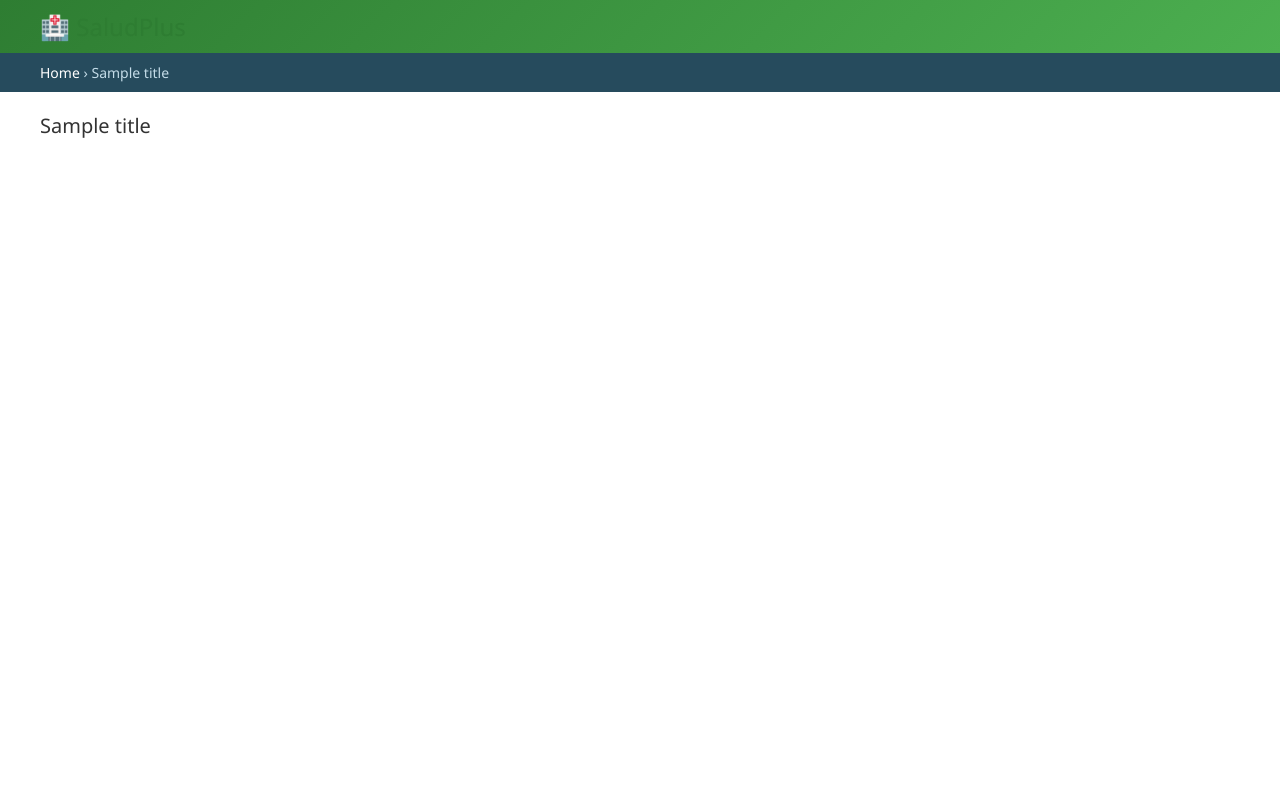
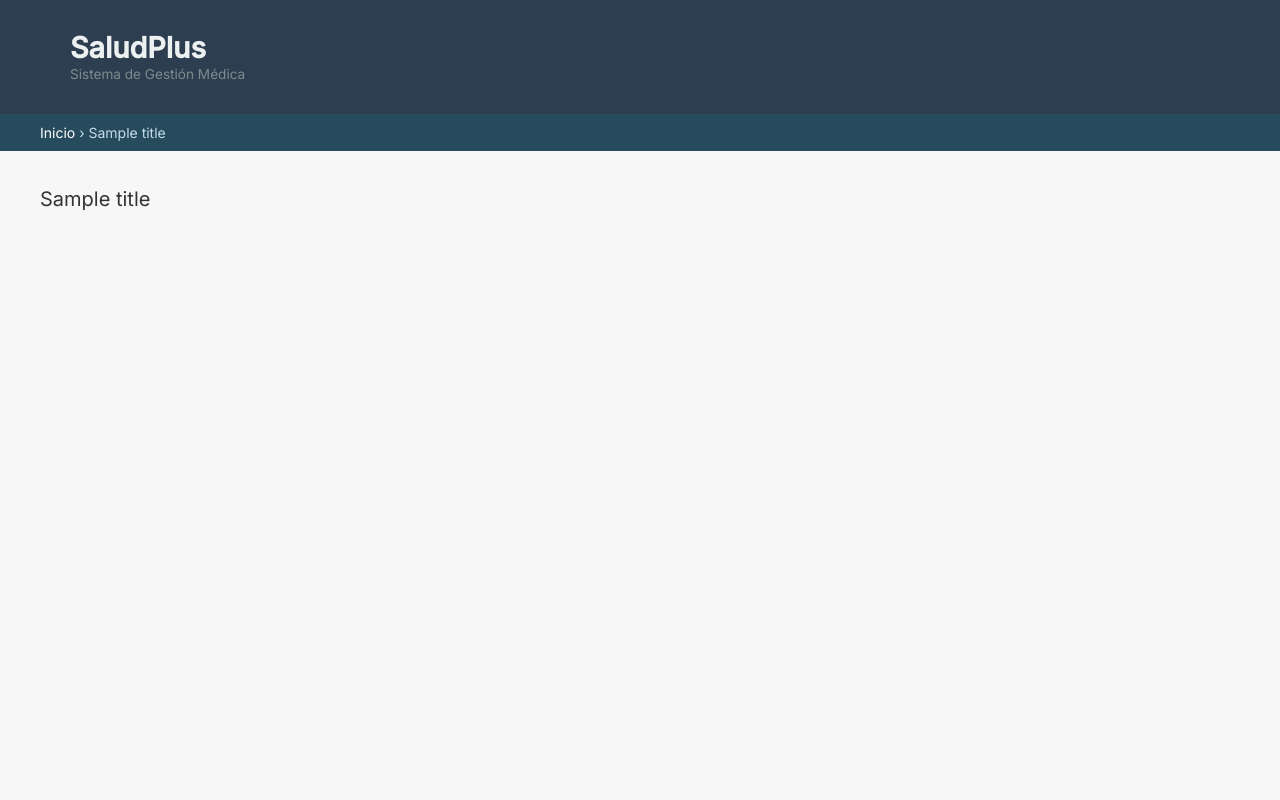
Before and after one commit to Grupo3-SaludPlus/Saludplus-solo, a Django app: template Backend-saludplus/templates/admin/base_site.html in a window 1280 px wide. Run offline with Django 5.2, Linux system fonts and the light colour scheme; the template is opened without the code that fills it: most values are stand-ins (such as "Sample title", 1, 10 or a date in 2020).

Commit message:
Back-visual

```diff
--- a/Backend-saludplus/api/urls.py
+++ b/Backend-saludplus/api/urls.py
@@ -1,6 +1,7 @@
 from django.urls import path, include
 from rest_framework.routers import DefaultRouter
 from . import views
+from rest_framework.authtoken.views import obtain_auth_token
 
 router = DefaultRouter()
 # ✅ COMENTAR TEMPORALMENTE: Estas rutas del router causan conflicto
@@ -13,6 +14,12 @@ urlpatterns = [
 
     # Estadísticas
     path('dashboard/stats/', views.DashboardStatsView.as_view(), name='dashboard-stats'),
+
+    # Registro y login custom
+    path('auth/register/', views.AuthRegisterView.as_view(), name='register'),
+    path('auth/login/',    views.AuthLoginView.as_view(),    name='login'),
+    # TokenAuth si lo quieres también
+    path('auth/token/',    obtain_auth_token,          name='api_token_auth'),
 
     # Usuarios
     path('users/', views.UserListView.as_view(), name='user-list'),
--- a/Backend-saludplus/saludplus/settings.py
+++ b/Backend-saludplus/saludplus/settings.py
@@ -99,7 +99,7 @@ AUTH_PASSWORD_VALIDATORS = [
 # Internationalization
 # https://docs.djangoproject.com/en/5.2/topics/i18n/
 
-LANGUAGE_CODE = 'en-us'
+LANGUAGE_CODE = 'es'
 
 TIME_ZONE = 'UTC'
 
@@ -151,4 +151,4 @@ CORS_ALLOW_HEADERS = [
 ]
 
 # Configuración del Admin
-ADMIN_SITE_HEADER = "🏥 SaludPlus - Panel de Administración"
+ADMIN_SITE_HEADER = "SaludPlus - Panel de Administración"
--- a/Backend-saludplus/templates/admin/base_site.html
+++ b/Backend-saludplus/templates/admin/base_site.html
@@ -3,41 +3,97 @@
 {% block title %}{{ title }} | SaludPlus Admin{% endblock %}
 
 {% block branding %}
-<h1 id="site-name">
-    <a href="{% url 'admin:index' %}" style="color: #2e7d32; text-decoration: none;">
-        🏥 SaludPlus
-    </a>
-</h1>
+<div id="branding-formal" style="display: flex; align-items: center; gap: 16px; padding: 20px 30px;">
+
+    <div>
+        <h1 style="margin: 0; font-size: 1.8rem; font-weight: 600; color: #2C3E50;">
+            SaludPlus
+        </h1>
+        <p style="margin: 0; font-size: 0.85rem; color: #7F8C8D;">
+            Sistema de Gestión Médica
+        </p>
+    </div>
+</div>
 {% endblock %}
 
 {% block nav-global %}{% endblock %}
 
 {% block extrahead %}
 <style>
+    @import url('https://fonts.googleapis.com/css2?family=Inter:wght@400;500&display=swap');
+
+    * {
+        font-family: 'Inter', sans-serif;
+    }
+    body {
+        background-color: #F7F7F7;
+    }
+    /* Cabecera */
     #header {
-        background: linear-gradient(135deg, #2e7d32 0%, #4caf50 100%);
-        color: white;
+        background-color: #2C3E50;
+        border-bottom: none;
+        box-shadow: 0 2px 4px rgba(0,0,0,0.1);
     }
-
-    .module h2, .module caption, .inline-group h2 {
-        background: #6fa371;
+    #header h1, #header h2, #header a {
+        color: #ECF0F1 !important;
     }
-
+    /* Módulos */
+    .module, .grp-module {
+        background: #FFFFFF;
+        border: 1px solid #D0D3D4;
+        border-radius: 6px;
+        box-shadow: 0 2px 4px rgba(0,0,0,0.05);
+        transition: box-shadow 0.2s ease;
+    }
+    .module:hover, .grp-module:hover {
+        box-shadow: 0 4px 8px rgba(0,0,0,0.1);
+    }
+    .module h2, .inline-group h2 {
+        background: #2C3E50;
+        color: #ECF0F1;
+        padding: 10px 15px;
+        font-size: 1rem;
+        border-radius: 6px 6px 0 0;
+        margin: 0;
+    }
+    /* Botones */
     .button, input[type=submit], input[type=button], .submit-row input, a.button {
-        background: #2e7d32;
-        border: none;
+        background-color: #2980B9;
+        color: #FFFFFF !important;
+        border-radius: 4px;
+        padding: 8px 16px;
+        font-weight: 500;
+        text-transform: none;
+        transition: background-color 0.2s ease;
     }
-
-    .button:hover, input[type=submit]:hover, input[type=button]:hover, .submit-row input:hover, a.button:hover {
-        background: #1b5e20;
+    .button:hover, input[type=submit]:hover, input[type=button]:hover,
+    .submit-row input:hover, a.button:hover {
+        background-color: #1F618D;
     }
-
+    /* Buscador */
     #changelist-search input[type="text"] {
-        border: 2px solid #2e7d32;
+        border: 1px solid #D0D3D4;
+        border-radius: 4px;
+        padding: 8px;
+        font-size: 0.95rem;
+        background: #FFFFFF;
     }
-
-    .selector-available h2, .selector-chosen h2 {
-        background: #2e7d32;
+    #changelist-search input[type="text"]:focus {
+        outline: none;
+        border-color: #2980B9;
+    }
+    /* Enlaces y breadcrumbs */
+    .breadcrumbs {
+        background: transparent;
+        padding: 8px 0;
+        margin-bottom: 16px;
+    }
+    .breadcrumbs a {
+        color: #2980B9;
+        text-decoration: none;
+    }
+    .breadcrumbs a:hover {
+        text-decoration: underline;
     }
 </style>
 {% endblock %}
```
Also changed, not shown: frontend-saludplus/src/app/models/appointment.model.ts (added, +14 -0 lines), Backend-saludplus/db.sqlite3.
